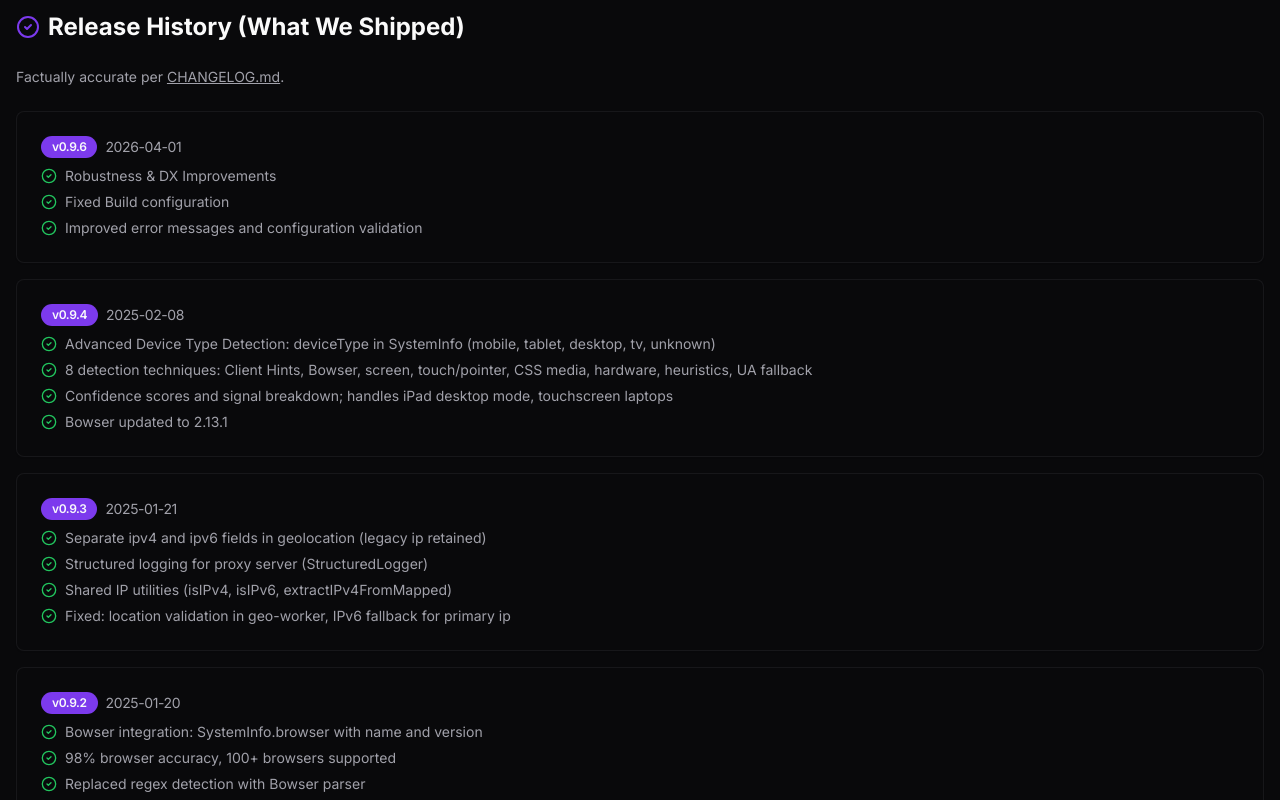
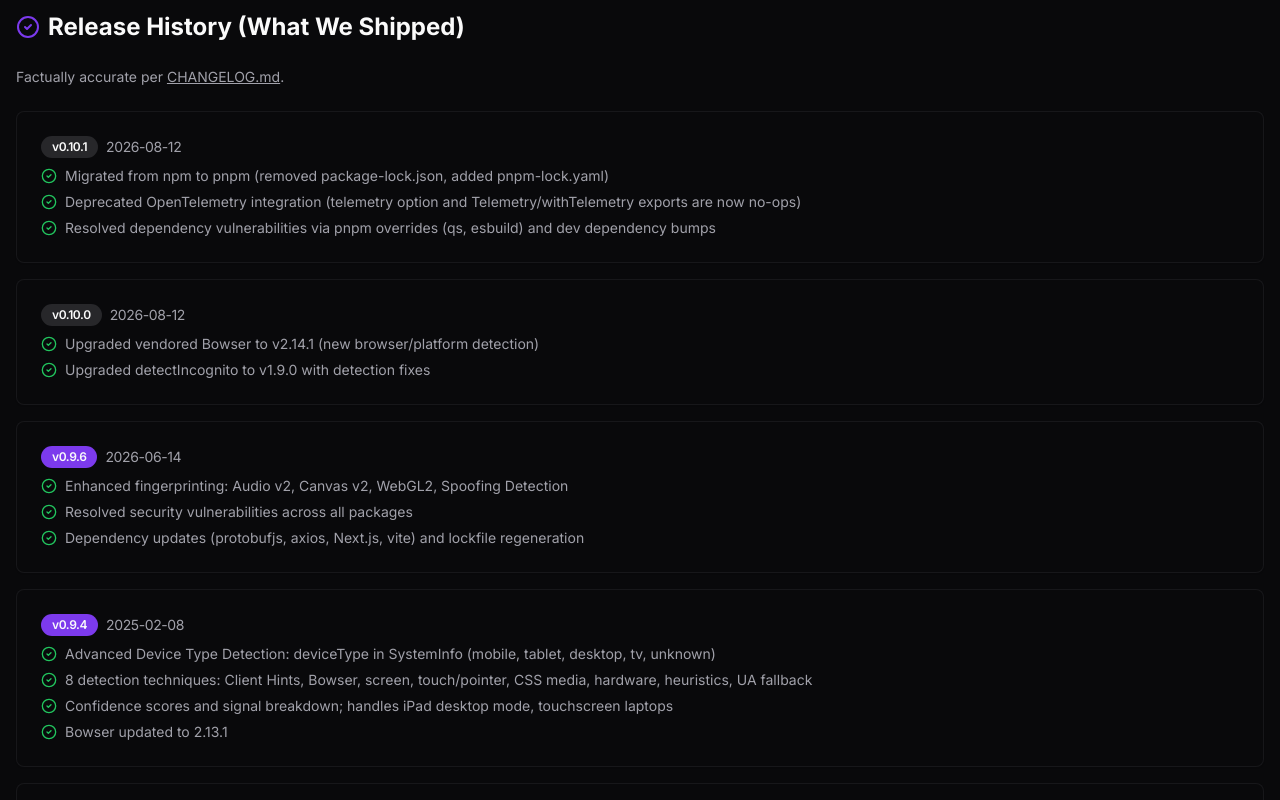
Before and after one commit to IntegerAlex/fingerprint-oss, a Next.js app in the folder fingerprint-oss-demo/: page /roadmap in a window 1280 px wide. Shown: the part 600-1400 px from the top of the page. Built offline with nearby package versions, Linux system fonts and the light colour scheme.

Commit message:
docs: bump version to 0.10.1 and update changelog/roadmap
Add 0.9.6, 0.10.0, and 0.10.1 changelog entries, advance the roadmap
to 0.9.7 -> 1.0.0, and bump the demo version badge and hit stats to
0.10.1 / 1M+ hits a month.

```diff
--- a/fingerprint-oss-demo/app/page.tsx
+++ b/fingerprint-oss-demo/app/page.tsx
@@ -241,7 +241,7 @@ export default function Home() {
                 Backed by Cloudflare OSS, Macroscope, and Netlify Open Source
               </div>
               <span className="inline-flex items-center rounded-lg border border-primary/30 bg-primary/10 text-primary text-sm font-medium py-1 px-3">
-                v0.9.6
+                v0.10.1
               </span>
             </div>
             <h1 className="text-5xl font-bold text-primary mb-4">
--- a/fingerprint-oss-demo/components/roadmap.tsx
+++ b/fingerprint-oss-demo/components/roadmap.tsx
@@ -9,12 +9,29 @@ import Link from "next/link";
 /** Release history – factually accurate per CHANGELOG.md */
 const RELEASE_HISTORY = [
   {
+    version: "0.10.1",
+    date: "2026-08-12",
+    items: [
+      "Migrated from npm to pnpm (removed package-lock.json, added pnpm-lock.yaml)",
+      "Deprecated OpenTelemetry integration (telemetry option and Telemetry/withTelemetry exports are now no-ops)",
+      "Resolved dependency vulnerabilities via pnpm overrides (qs, esbuild) and dev dependency bumps",
+    ],
+  },
+  {
+    version: "0.10.0",
+    date: "2026-08-12",
+    items: [
+      "Upgraded vendored Bowser to v2.14.1 (new browser/platform detection)",
+      "Upgraded detectIncognito to v1.9.0 with detection fixes",
+    ],
+  },
+  {
     version: "0.9.6",
-    date: "2026-04-01",
+    date: "2026-06-14",
     items: [
-      "Robustness & DX Improvements",
-      "Fixed Build configuration",
-      "Improved error messages and configuration validation",
+      "Enhanced fingerprinting: Audio v2, Canvas v2, WebGL2, Spoofing Detection",
+      "Resolved security vulnerabilities across all packages",
+      "Dependency updates (protobufjs, axios, Next.js, vite) and lockfile regeneration",
     ],
   },
   {
@@ -119,8 +136,8 @@ const RELEASE_HISTORY = [
 ];
 
 const FUTURE_ROADMAP = [
-  { version: "0.9.6", theme: "Config & Extensibility", focus: ["Custom geo endpoint", "Feature flags", "Plugin hooks", "Lazy loading"] },
   { version: "0.9.7", theme: "Advanced & Hardening", focus: ["Connection type", "CSP-friendly", "SRI hashes", "Pre-1.0 audit"] },
+  { version: "1.0.0", theme: "Stable Public API", focus: ["Finalize breaking changes", "API stability guarantees", "Compliance docs", "Benchmarks"] },
 ];
 
 /**
@@ -137,7 +154,7 @@ export default function Roadmap() {
           <h1 className="text-4xl font-bold text-foreground">Roadmap & Achievements</h1>
         </div>
         <p className="text-lg text-muted-foreground max-w-2xl mx-auto">
-          Track our journey from the initial fork to a production-ready fingerprinting library with 500K+ monthly hits.
+          Track our journey from the initial fork to a production-ready fingerprinting library with 1M+ hits a month.
         </p>
       </section>
 
@@ -229,7 +246,7 @@ export default function Roadmap() {
       <section>
         <h2 className="text-2xl font-bold text-foreground mb-6 flex items-center gap-2">
           <Target className="h-6 w-6 text-primary" />
-          Upcoming: 0.9.6 → 0.9.7
+          Upcoming: 0.10.1 → 1.0.0
         </h2>
         <div className="space-y-4">
           {FUTURE_ROADMAP.map((release) => (
@@ -269,7 +286,7 @@ export default function Roadmap() {
           <CardContent className="p-6 text-center">
             <Shield className="h-10 w-10 text-primary mx-auto mb-2" />
             <p className="text-lg font-medium text-foreground">
-              Fingerprint OSS serves 100K+ monthly hits across production sites
+              Fingerprint OSS serves 1M+ hits a month across production sites
             </p>
             <p className="text-sm text-muted-foreground mt-1">
               Backed by Cloudflare OSS, Macroscope, Netlify, and Neon. Free & open source under LGPL-3.0.
--- a/fingerprint-oss-demo/package.json
+++ b/fingerprint-oss-demo/package.json
@@ -74,7 +74,6 @@
     "wrangler": "^4.120.1"
   },
   "overrides": {
-    "postcss": "^8.5.10",
     "esbuild": ">=0.25.0"
   },
   "pnpm": {
```
Also changed, not shown: 2 other files (tests, documents, lock files or other folders).
